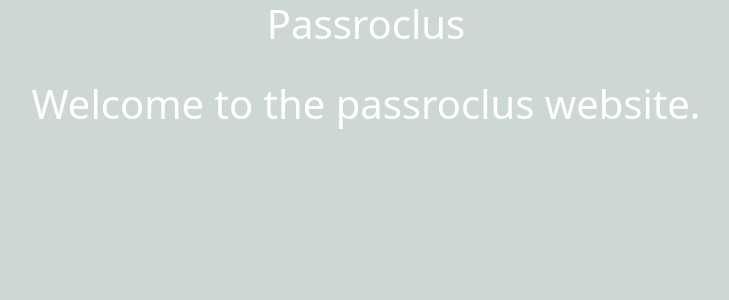
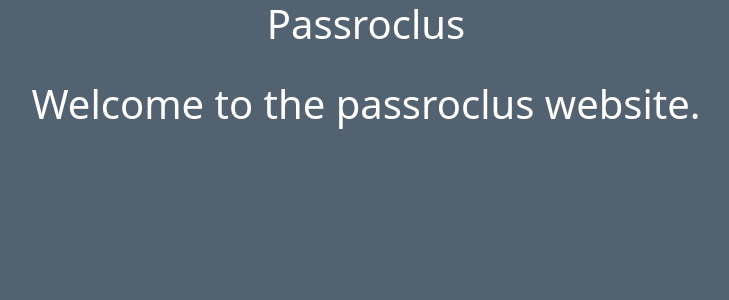
Before and after one commit to cybersomething/passroclus, a Flask app: page / in a window 1280 px wide. Shown: the top 300 px of the page, without its empty margins (274-1003 px from the left). Run offline with Flask 2, Linux system fonts and the light colour scheme.

Commit message:
Update index.html

```diff
--- a/templates/index.html
+++ b/templates/index.html
@@ -7,7 +7,7 @@
     <!-- Bootstrap CSS -->
     <link href="https://cdn.jsdelivr.net/npm/bootstrap@5.0.0-beta2/dist/css/bootstrap.min.css" rel="stylesheet" integrity="sha384-BmbxuPwQa2lc/FVzBcNJ7UAyJxM6wuqIj61tLrc4wSX0szH/Ev+nYRRuWlolflfl" crossorigin="anonymous">
     <style>
-      body {background-color: #cdd7d6;}
+      body {background-color: #536271;}
       h1 {color: white; text-align: center;}
     </style>
     <body>
```
